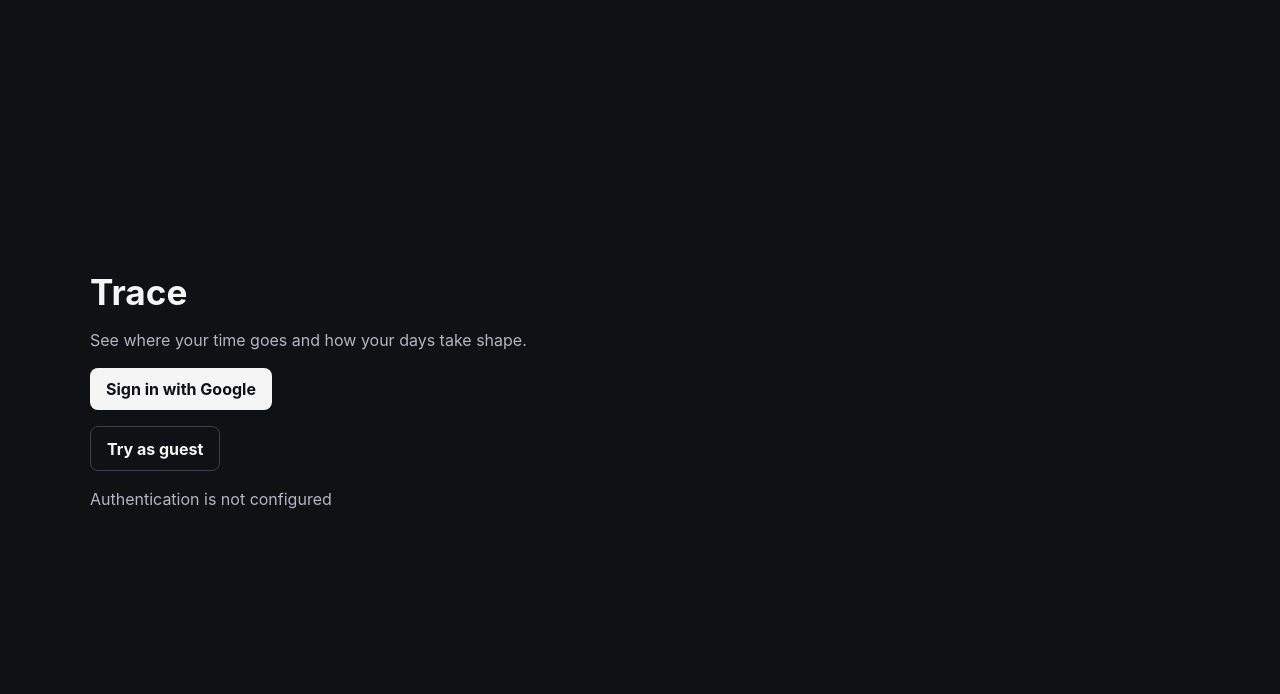
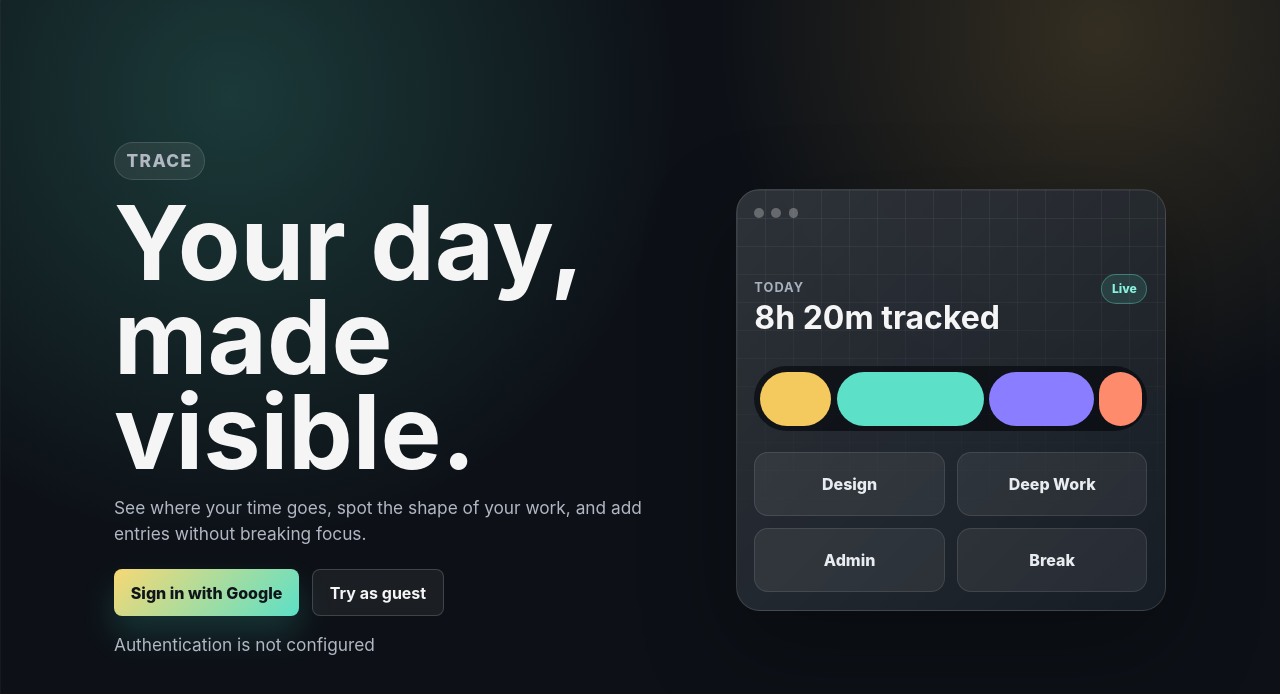
Before and after one commit to JiaqiZhao2004/time-tracker, a Vue app in the folder frontend/: page / in a window 1280 px wide. Shown: the top 694 px of the page. Built offline with nearby package versions, Linux system fonts and the light colour scheme; no server answers.

Commit message:
more public-facing UI

```diff
--- a/frontend/src/App.vue
+++ b/frontend/src/App.vue
@@ -385,16 +385,50 @@
 
 <template>
   <div v-if="authStatus === 'checking'" class="app auth-screen">
-    <h1>Trace</h1>
-    <p>Loading...</p>
+    <div class="auth-copy">
+      <p class="eyebrow">Trace</p>
+      <h1>Your day, made visible.</h1>
+      <p>Loading your workspace...</p>
+    </div>
   </div>
 
   <div v-else-if="authStatus === 'signedOut'" class="app auth-screen">
-    <h1>Trace</h1>
-    <p>See where your time goes and how your days take shape.</p>
-    <button class="primary-auth" type="button" @click="handleSignIn">Sign in with Google</button>
-    <button class="secondary-auth" type="button" @click="handleTryGuest">Try as guest</button>
-    <p v-if="authErrorMessage" class="auth-error">{{ authErrorMessage }}</p>
+    <div class="auth-copy">
+      <p class="eyebrow">Trace</p>
+      <h1>Your day, made visible.</h1>
+      <p>See where your time goes, spot the shape of your work, and add entries without breaking focus.</p>
+      <div class="auth-actions">
+        <button class="primary-auth" type="button" @click="handleSignIn">Sign in with Google</button>
+        <button class="secondary-auth" type="button" @click="handleTryGuest">Try as guest</button>
+      </div>
+      <p v-if="authErrorMessage" class="auth-error">{{ authErrorMessage }}</p>
+    </div>
+    <div class="product-preview" aria-hidden="true">
+      <div class="preview-toolbar">
+        <span></span>
+        <span></span>
+        <span></span>
+      </div>
+      <div class="preview-title-row">
+        <div>
+          <span class="preview-kicker">Today</span>
+          <strong>8h 20m tracked</strong>
+        </div>
+        <span class="preview-pill">Live</span>
+      </div>
+      <div class="preview-timeline">
+        <span class="block plan"></span>
+        <span class="block build"></span>
+        <span class="block focus"></span>
+        <span class="block break"></span>
+      </div>
+      <div class="preview-grid">
+        <span>Design</span>
+        <span>Deep Work</span>
+        <span>Admin</span>
+        <span>Break</span>
+      </div>
+    </div>
   </div>
 
   <div v-else class="app">
@@ -444,51 +478,106 @@
 <style scoped>
 :global(body) {
   margin: 0;
+  min-height: 100svh;
+  overflow-x: clip;
   font-family: 'Inter', system-ui, -apple-system, BlinkMacSystemFont, 'Segoe UI', sans-serif;
-  background: #0f1115;
+  background:
+    radial-gradient(circle at 18% 12%, rgba(78, 201, 176, 0.22), transparent 28rem),
+    radial-gradient(circle at 86% 4%, rgba(255, 196, 87, 0.16), transparent 24rem),
+    linear-gradient(135deg, rgba(255, 255, 255, 0.045) 0 1px, transparent 1px 12px),
+    linear-gradient(90deg, rgba(255, 255, 255, 0.035) 0 1px, transparent 1px 84px),
+    #0d1117;
+  background-attachment: fixed;
   color: #f5f5f5;
+}
+
+:global(body::before) {
+  content: '';
+  position: fixed;
+  inset: 0;
+  z-index: -1;
+  pointer-events: none;
+  background:
+    linear-gradient(120deg, rgba(13, 17, 23, 0.1), rgba(13, 17, 23, 0.78) 55%),
+    radial-gradient(circle at 50% 100%, rgba(108, 99, 255, 0.12), transparent 36rem);
 }
 
 .app {
   max-width: 1100px;
   margin: 0 auto;
-  padding: 2.5rem 1.5rem 4rem;
+  padding: 2rem 1.5rem 4rem;
+  box-sizing: border-box;
+  min-height: 100svh;
 }
 
 .auth-screen {
-  min-height: 80vh;
+  width: min(100%, 1180px);
+  min-height: 100svh;
+  padding: clamp(1.5rem, 5vh, 3.5rem) 1.5rem;
+  display: grid;
+  grid-template-columns: minmax(0, 0.95fr) minmax(320px, 0.75fr);
+  align-items: center;
+  gap: clamp(2rem, 6vw, 5rem);
+}
+
+.auth-copy {
   display: flex;
   flex-direction: column;
-  justify-content: center;
   align-items: flex-start;
   gap: 1rem;
 }
 
+.eyebrow {
+  margin: 0;
+  border: 1px solid rgba(255, 255, 255, 0.13);
+  border-radius: 999px;
+  background: rgba(255, 255, 255, 0.07);
+  color: #f4d17a;
+  padding: 0.32rem 0.72rem;
+  font-size: 0.78rem;
+  font-weight: 800;
+  letter-spacing: 0.08em;
+  text-transform: uppercase;
+}
+
 .auth-screen h1 {
   margin: 0;
-  font-size: 2.2rem;
+  max-width: 9ch;
+  font-size: clamp(3.2rem, 8vw, 6.5rem);
+  line-height: 0.92;
+  letter-spacing: 0;
 }
 
 .auth-screen p {
   margin: 0;
+  max-width: 38rem;
   color: #b1b7c3;
+  font-size: 1.08rem;
+}
+
+.auth-actions {
+  display: flex;
+  flex-wrap: wrap;
+  gap: 0.8rem;
+  margin-top: 0.4rem;
 }
 
 .primary-auth {
   border: 0;
-  background: #f5f5f5;
-  color: #0f1115;
-  padding: 0.7rem 1rem;
+  background: linear-gradient(135deg, #f7d874, #5ce0c7);
+  color: #10151c;
+  padding: 0.78rem 1.05rem;
   border-radius: 8px;
   cursor: pointer;
-  font-weight: 700;
+  font-weight: 800;
+  box-shadow: 0 18px 32px rgba(64, 211, 190, 0.18);
 }
 
 .secondary-auth {
-  border: 1px solid #3a3f4b;
-  background: transparent;
+  border: 1px solid rgba(255, 255, 255, 0.16);
+  background: rgba(255, 255, 255, 0.06);
   color: #f5f5f5;
-  padding: 0.7rem 1rem;
+  padding: 0.78rem 1.05rem;
   border-radius: 8px;
   cursor: pointer;
   font-weight: 700;
@@ -497,4 +586,144 @@
 .auth-error {
   color: #ffb4b4;
 }
+
+.product-preview {
+  position: relative;
+  overflow: hidden;
+  min-height: 360px;
+  border: 1px solid rgba(255, 255, 255, 0.12);
+  border-radius: 24px;
+  background:
+    linear-gradient(135deg, rgba(255, 255, 255, 0.13), rgba(255, 255, 255, 0.045)),
+    rgba(15, 20, 28, 0.86);
+  box-shadow: 0 34px 90px rgba(0, 0, 0, 0.34);
+  padding: 1.1rem;
+}
+
+.product-preview::before {
+  content: '';
+  position: absolute;
+  inset: 0;
+  background-image:
+    linear-gradient(rgba(255, 255, 255, 0.06) 1px, transparent 1px),
+    linear-gradient(90deg, rgba(255, 255, 255, 0.06) 1px, transparent 1px);
+  background-size: 28px 28px;
+  mask-image: linear-gradient(to bottom, black, transparent 82%);
+  pointer-events: none;
+}
+
+.preview-toolbar,
+.preview-title-row,
+.preview-timeline,
+.preview-grid {
+  position: relative;
+  z-index: 1;
+}
+
+.preview-toolbar {
+  display: flex;
+  gap: 0.45rem;
+  margin-bottom: 3.5rem;
+}
+
+.preview-toolbar span {
+  width: 0.62rem;
+  height: 0.62rem;
+  border-radius: 50%;
+  background: rgba(255, 255, 255, 0.28);
+}
+
+.preview-title-row {
+  display: flex;
+  justify-content: space-between;
+  gap: 1rem;
+  align-items: flex-start;
+}
+
+.preview-title-row strong {
+  display: block;
+  margin-top: 0.25rem;
+  font-size: 2rem;
+  line-height: 1;
+}
+
+.preview-kicker {
+  color: #a8b0bd;
+  font-size: 0.8rem;
+  font-weight: 700;
+  text-transform: uppercase;
+  letter-spacing: 0.08em;
+}
+
+.preview-pill {
+  border: 1px solid rgba(92, 224, 199, 0.36);
+  border-radius: 999px;
+  background: rgba(92, 224, 199, 0.13);
+  color: #8af2df;
+  padding: 0.3rem 0.6rem;
+  font-size: 0.76rem;
+  font-weight: 800;
+}
+
+.preview-timeline {
+  display: grid;
+  grid-template-columns: 0.75fr 1.55fr 1.1fr 0.45fr;
+  height: 54px;
+  overflow: hidden;
+  margin: 2rem 0 1.3rem;
+  border-radius: 999px;
+  background: rgba(5, 8, 13, 0.66);
+  padding: 0.35rem;
+  gap: 0.35rem;
+}
+
+.block {
+  border-radius: 999px;
+}
+
+.plan {
+  background: #f4c95d;
+}
+
+.build {
+  background: #5ce0c7;
+}
+
+.focus {
+  background: #8b7dff;
+}
+
+.break {
+  background: #ff8b6d;
+}
+
+.preview-grid {
+  display: grid;
+  grid-template-columns: repeat(2, 1fr);
+  gap: 0.75rem;
+}
+
+.preview-grid span {
+  min-height: 62px;
+  border: 1px solid rgba(255, 255, 255, 0.1);
+  border-radius: 14px;
+  background: rgba(255, 255, 255, 0.065);
+  display: grid;
+  place-items: center;
+  color: #e8ebef;
+  font-weight: 800;
+}
+
+@media (max-width: 860px) {
+  .auth-screen {
+    grid-template-columns: 1fr;
+    align-items: start;
+    padding-top: 2rem;
+    padding-bottom: 2rem;
+  }
+
+  .product-preview {
+    min-height: 300px;
+  }
+}
 </style>
--- a/frontend/src/components/Header.vue
+++ b/frontend/src/components/Header.vue
@@ -59,6 +59,7 @@
 <template>
   <header class="header">
     <div class="title">
+      <span class="product-mark">Trace</span>
       <h1>{{ appTitle }}</h1>
       <p>See where your time goes and how your days take shape.</p>
     </div>
@@ -118,6 +119,15 @@
   justify-content: space-between;
   gap: 1.5rem;
   align-items: center;
+  margin-bottom: 1.5rem;
+  border: 1px solid rgba(255, 255, 255, 0.1);
+  border-radius: 22px;
+  background:
+    linear-gradient(135deg, rgba(255, 255, 255, 0.095), rgba(255, 255, 255, 0.035)),
+    rgba(14, 18, 25, 0.78);
+  box-shadow: 0 24px 60px rgba(0, 0, 0, 0.28);
+  padding: 1.25rem;
+  backdrop-filter: blur(18px);
 }
 
 .header .title {
@@ -129,7 +139,21 @@
 
 .header h1 {
   margin: 0;
-  font-size: 2.2rem;
+  font-size: clamp(2rem, 4vw, 3rem);
+  line-height: 1;
+  letter-spacing: 0;
+}
+
+.product-mark {
+  border: 1px solid rgba(244, 209, 122, 0.22);
+  border-radius: 999px;
+  background: rgba(244, 209, 122, 0.08);
+  color: #f4d17a;
+  padding: 0.25rem 0.6rem;
+  font-size: 0.72rem;
+  font-weight: 800;
+  letter-spacing: 0.08em;
+  text-transform: uppercase;
 }
 
 @media (max-width: 768px) {
@@ -152,18 +176,23 @@
 
 .day-label {
   padding: 0.4rem 0.8rem;
-  background: #1b1f2a;
+  background: rgba(255, 255, 255, 0.08);
   border-radius: 999px;
   font-weight: 600;
 }
 
 .ghost {
-  border: 1px solid #2f3645;
-  background: transparent;
+  border: 1px solid rgba(255, 255, 255, 0.13);
+  background: rgba(255, 255, 255, 0.045);
   color: #f5f5f5;
   padding: 0.45rem 0.85rem;
   border-radius: 8px;
   cursor: pointer;
+}
+
+.ghost:hover {
+  border-color: rgba(92, 224, 199, 0.42);
+  background: rgba(92, 224, 199, 0.08);
 }
 
 .ghost:disabled {
@@ -196,8 +225,8 @@
 }
 
 .profile-name {
-  border: 1px solid #2f3645;
-  background: #1b1f2a;
+  border: 1px solid rgba(255, 255, 255, 0.13);
+  background: rgba(255, 255, 255, 0.08);
   color: #f5f5f5;
   padding: 0.45rem 0.75rem;
   border-radius: 8px;
--- a/frontend/src/components/ManualEntry.vue
+++ b/frontend/src/components/ManualEntry.vue
@@ -92,11 +92,15 @@
 
 <style scoped>
 .manual-entry {
-  background: #1a1d23;
-  border: 1px solid #2a2d35;
-  border-radius: 14px;
+  background:
+    linear-gradient(135deg, rgba(255, 255, 255, 0.076), rgba(255, 255, 255, 0.028)),
+    rgba(16, 21, 29, 0.78);
+  border: 1px solid rgba(255, 255, 255, 0.11);
+  border-radius: 16px;
   padding: 1.25rem 1.5rem;
   margin: 1.5rem 0;
+  box-shadow: 0 18px 44px rgba(0, 0, 0, 0.22);
+  backdrop-filter: blur(14px);
 }
 
 .section-title {
@@ -146,9 +150,9 @@
 
 select {
   appearance: none;
-  background: #0f1115;
+  background: rgba(7, 10, 16, 0.76);
   color: #f5f5f5;
-  border: 1px solid #2a2d35;
+  border: 1px solid rgba(255, 255, 255, 0.11);
   border-radius: 8px;
   padding: 0.6rem 2.2rem 0.6rem 0.75rem;
   font-size: 0.9rem;
@@ -164,9 +168,9 @@
 }
 
 input[type='datetime-local'] {
-  background: #0f1115;
+  background: rgba(7, 10, 16, 0.76);
   color: #f5f5f5;
-  border: 1px solid #2a2d35;
+  border: 1px solid rgba(255, 255, 255, 0.11);
   border-radius: 8px;
   padding: 0.6rem 0.75rem;
   font-size: 0.9rem;
@@ -180,8 +184,8 @@
 }
 
 .submit-btn {
-  background: #6c63ff;
-  color: #fff;
+  background: linear-gradient(135deg, #5ce0c7, #8b7dff);
+  color: #071018;
   border: none;
   border-radius: 8px;
   padding: 0.6rem 1.4rem;
@@ -190,6 +194,7 @@
   cursor: pointer;
   transition: opacity 0.2s, transform 0.2s;
   white-space: nowrap;
+  box-shadow: 0 14px 26px rgba(92, 224, 199, 0.16);
 }
 
 .submit-btn:hover:not(:disabled) {
--- a/frontend/src/style.css
+++ b/frontend/src/style.css
@@ -3,14 +3,21 @@
   line-height: 1.5;
   font-weight: 400;
 
-  color-scheme: light dark;
+  color-scheme: dark;
   color: rgba(255, 255, 255, 0.87);
-  background-color: #242424;
+  background-color: #0d1117;
 
   font-synthesis: none;
   text-rendering: optimizeLegibility;
   -webkit-font-smoothing: antialiased;
   -moz-osx-font-smoothing: grayscale;
+}
+
+html {
+  min-width: 320px;
+  min-height: 100%;
+  overflow-x: clip;
+  background: #0d1117;
 }
 
 a {
@@ -24,11 +31,10 @@
 
 body {
   margin: 0;
-  display: flex;
-  place-items: center;
   min-width: 320px;
-  min-height: 100vh;
-  overflow-x: hidden;
+  min-height: 100%;
+  overflow-x: clip;
+  background: #0d1117;
 }
 
 h1 {
@@ -60,29 +66,15 @@
 }
 
 #app {
-  max-width: 1280px;
   margin: 0 auto;
-  padding: 2rem;
-  text-align: center;
   width: 100%;
+  min-height: 100svh;
   box-sizing: border-box;
+  overflow-x: clip;
 }
 
 @media (max-width: 768px) {
   #app {
-    padding: 1rem;
+    width: 100%;
   }
 }
-
-@media (prefers-color-scheme: light) {
-  :root {
-    color: #213547;
-    background-color: #ffffff;
-  }
-  a:hover {
-    color: #747bff;
-  }
-  button {
-    background-color: #f9f9f9;
-  }
-}
```
Also changed, not shown: frontend/src/components/Buttons.vue (+24 -13 lines), frontend/src/components/Timeline.vue (+37 -4 lines), frontend/src/components/Timer.vue (+18 -11 lines), 1 other file (tests, documents, lock files or other folders).
